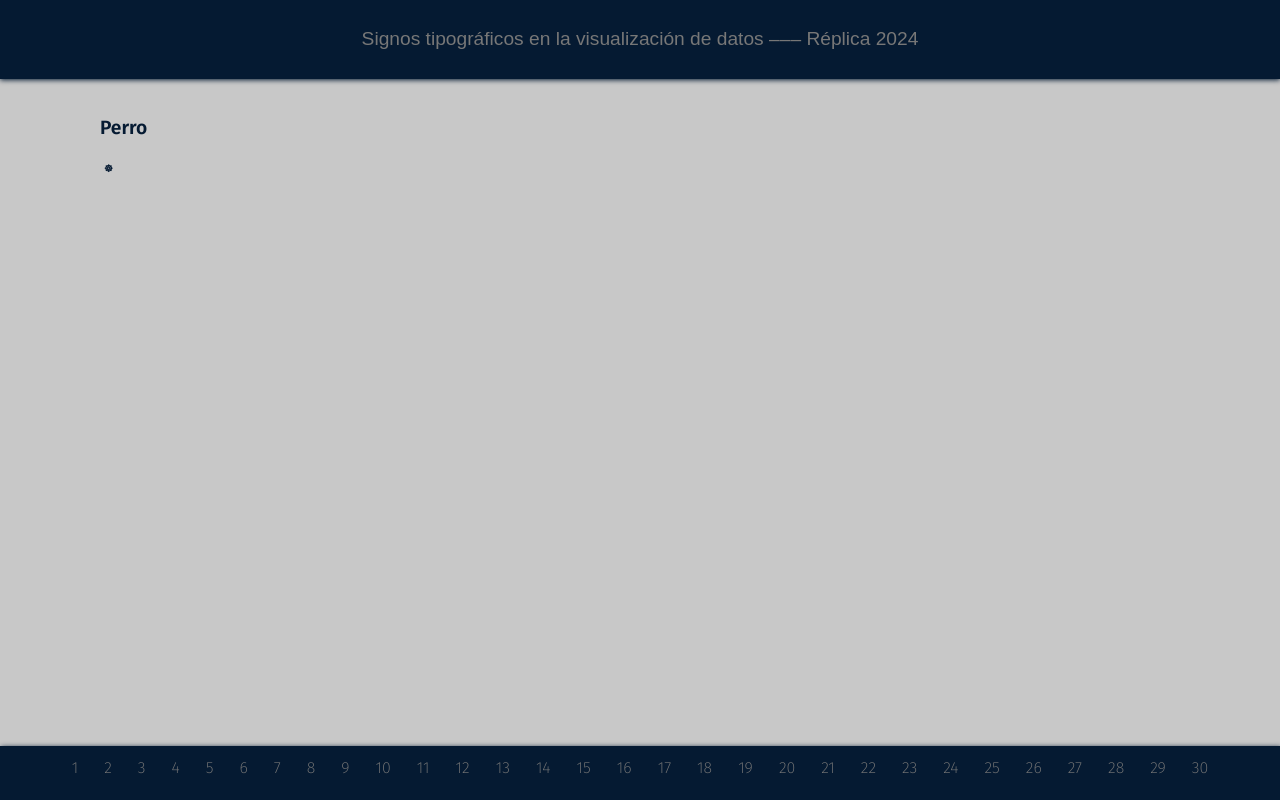
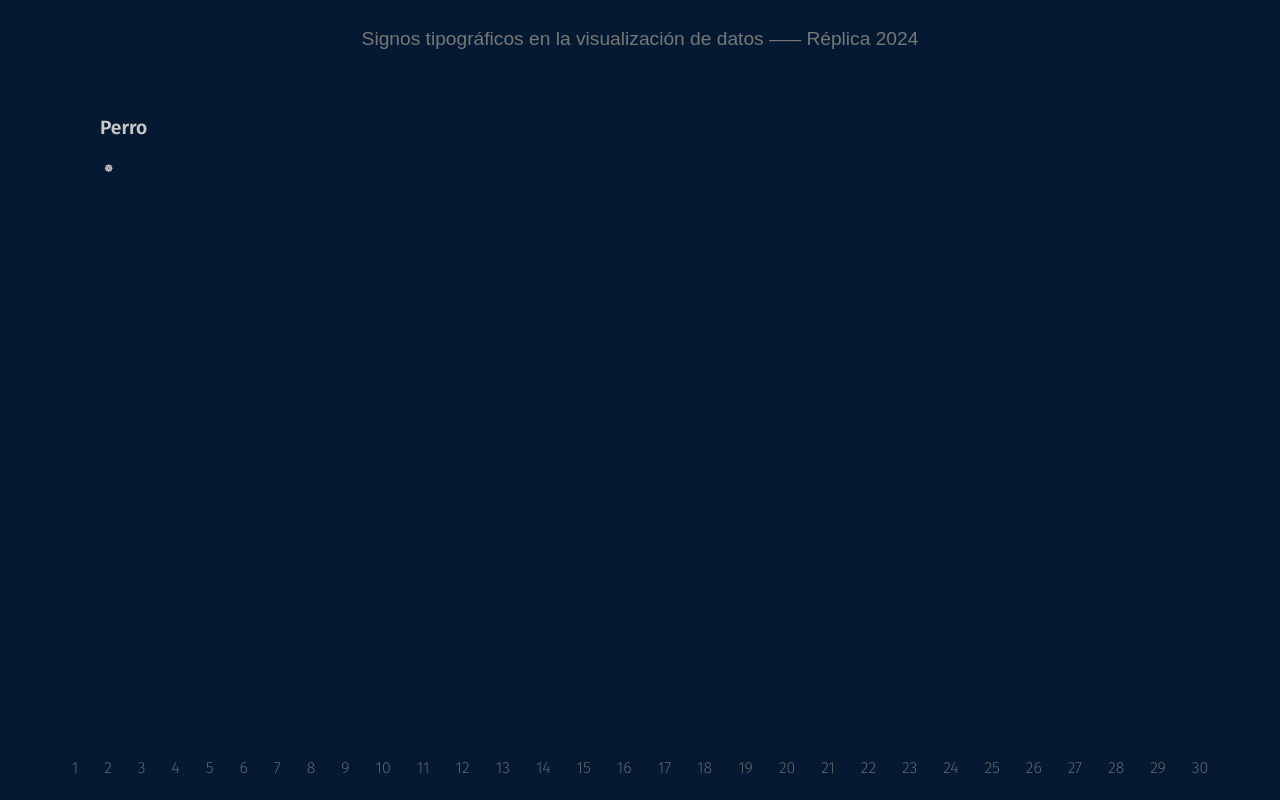
Before and after one commit to CarlosNigredo/presReplica, a plain HTML site: page index.html in a window 1280 px wide. Drawn offline with Linux system fonts and the light colour scheme; files whose address does not match are found by name; a web font is replaced by a local one.

Commit message:
cambios de color

```diff
--- a/styles/demos/theme.css
+++ b/styles/demos/theme.css
@@ -8,8 +8,8 @@ body {
 		--pink: #A0276C;
 		--orange: #BB5C04;
 		--yellow: #8C7506;
-		--background: #C8C8C8;
-		--neutral: #051A32;
+		--background: #051A32;
+		--neutral: #C8C8C8;
 	}
 
 	@media(prefers-color-scheme: dark) {
```
